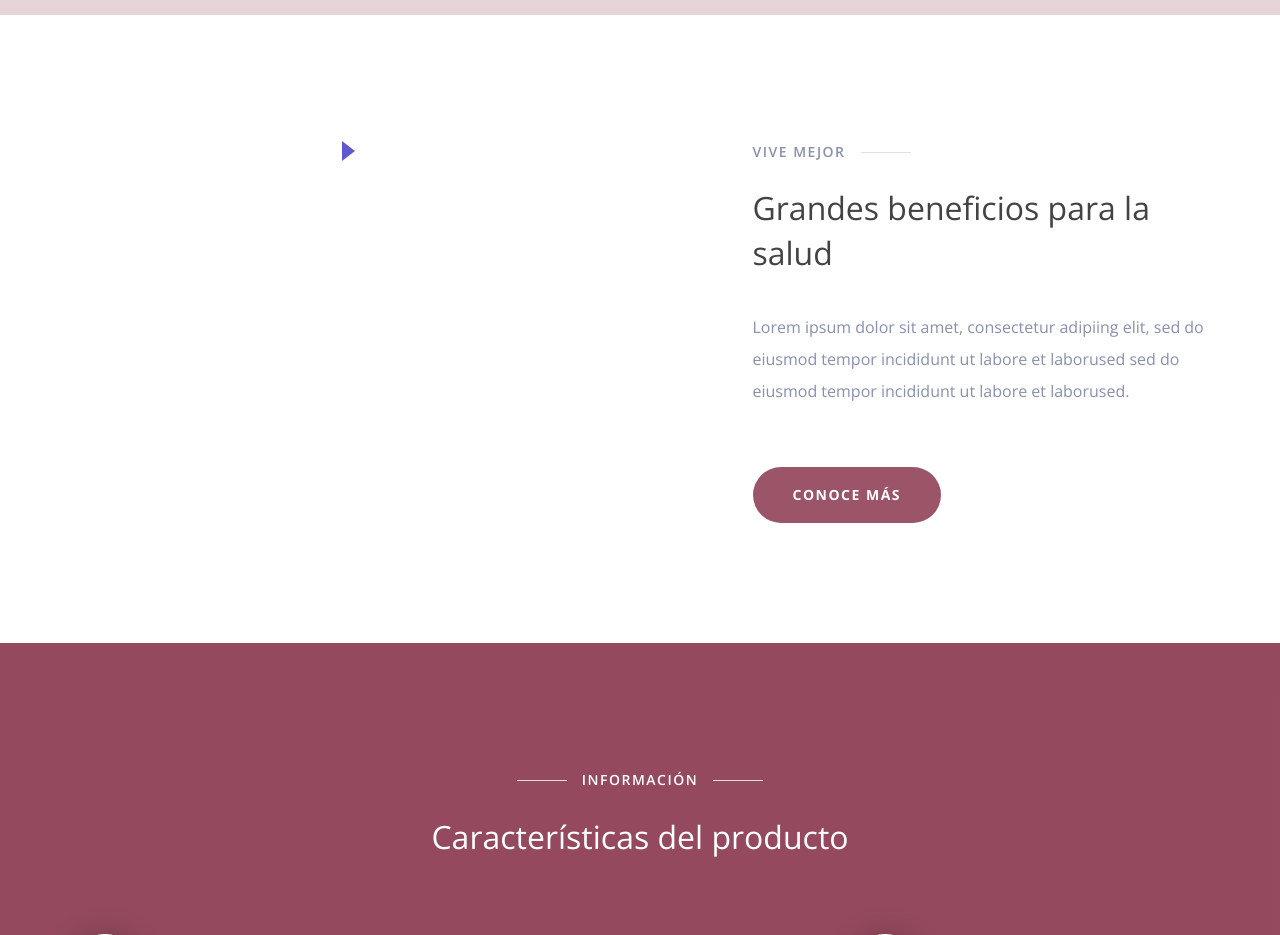
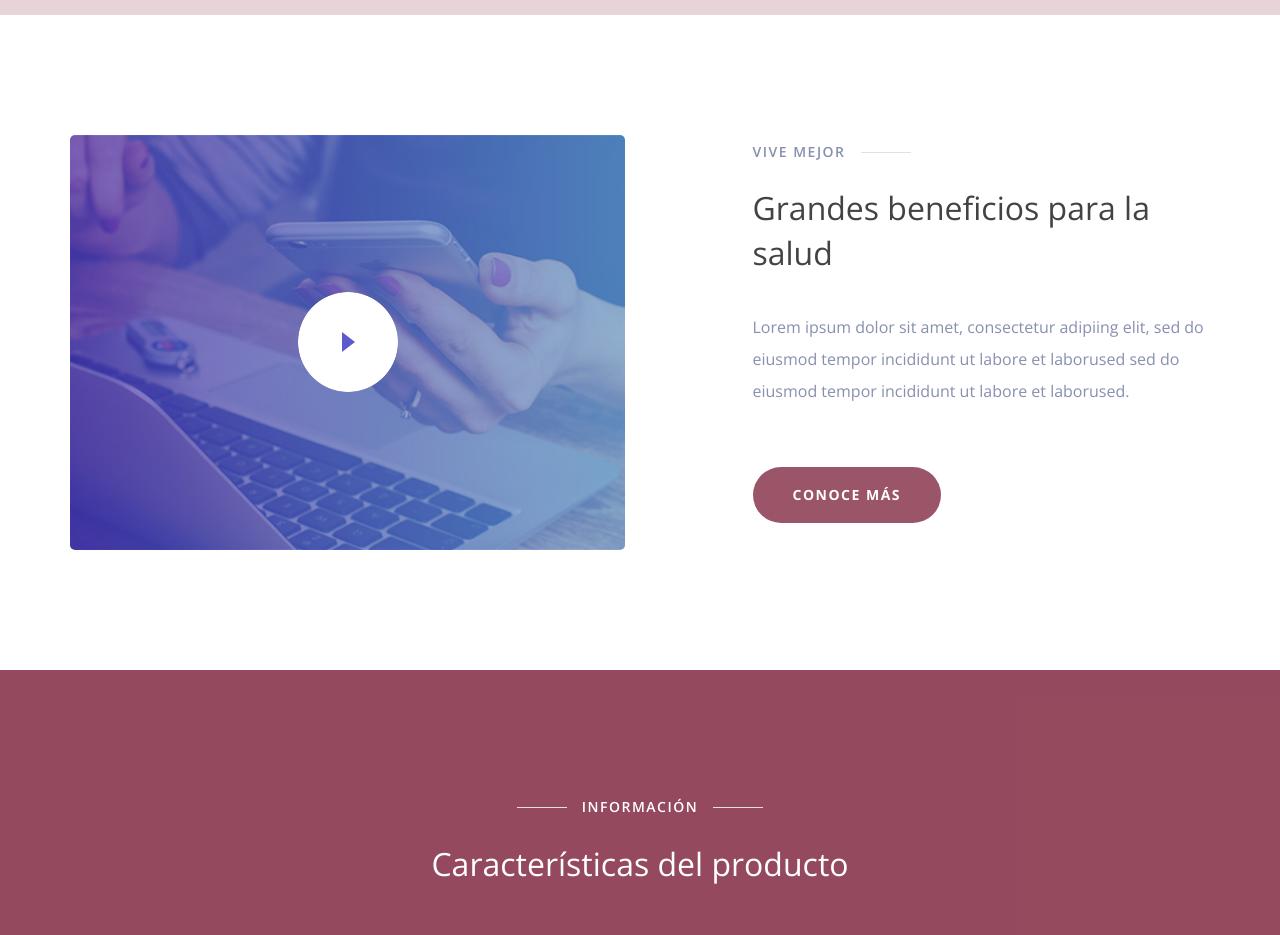
Before and after one commit to gasr99/evergreen, a plain HTML site: page index.html in a window 1280 px wide. Shown: the part 2100-3035 px from the top of the page. Drawn offline with nearby package versions, Linux system fonts and the light colour scheme.

Commit message:
NotFinalYet

```diff
--- a/index.html
+++ b/index.html
@@ -138,7 +138,7 @@
             <div class="row">
                 <div class="col-xs-12 col-md-6">
                     <div class="video-photo">
-                        <img src="images/vide-image.jpg" alt="">
+                        <img src="images/video-image.jpg" alt="">
                         <a href="https://www.youtube.com" class="popup video-button">
                             <img src="images/play-button.png" alt="">
                         </a>
```
